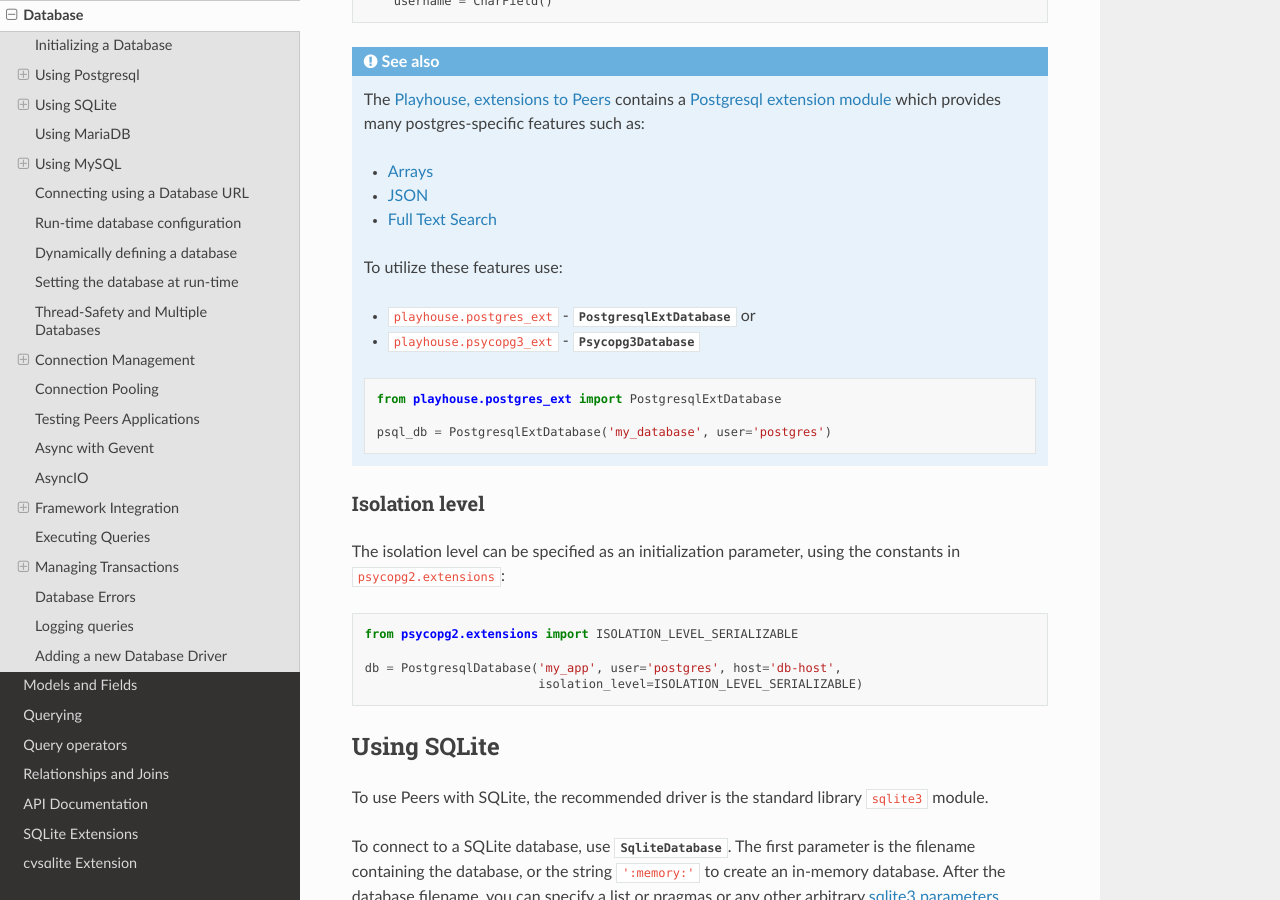
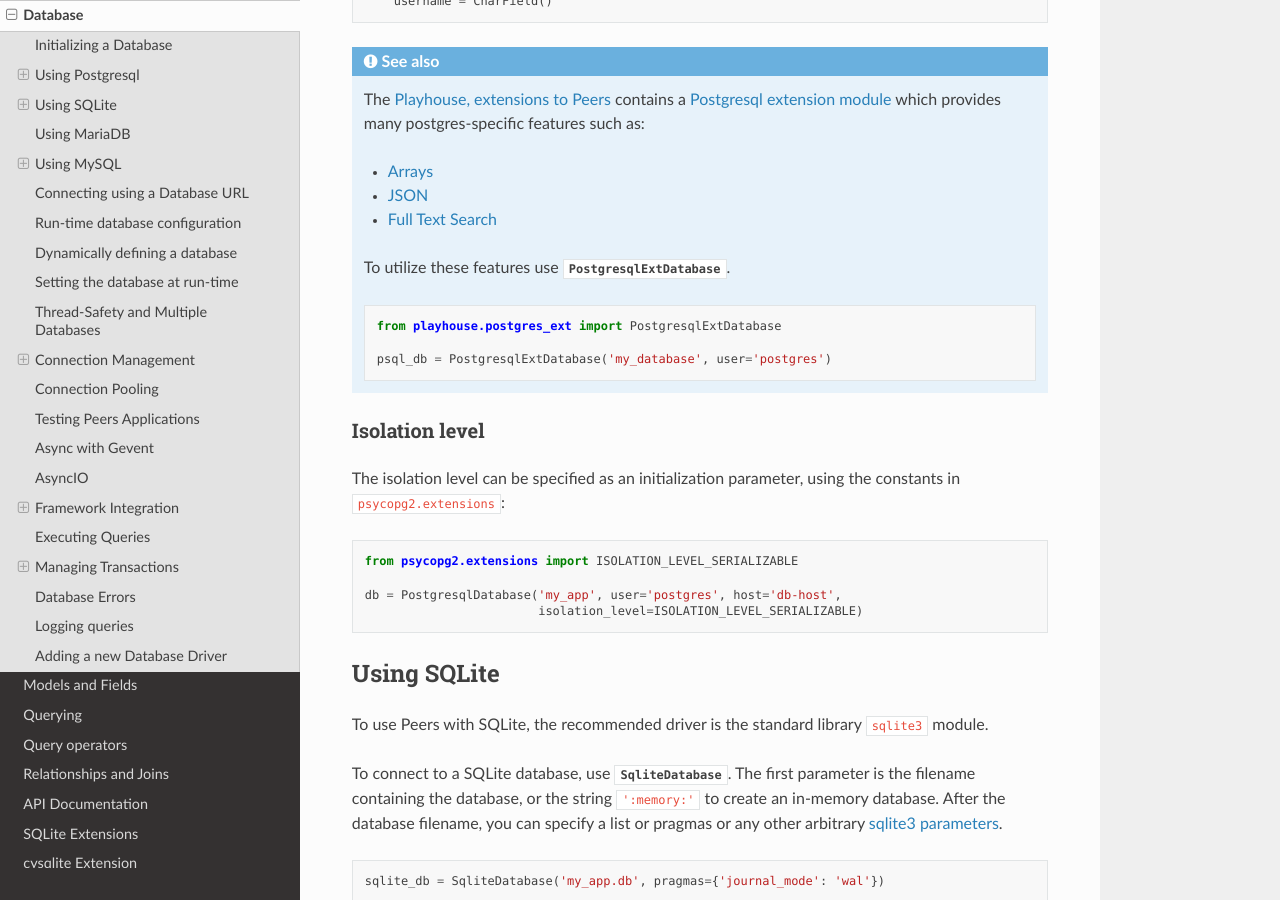
Before and after one commit to Star-DreamDev/myPeers, a Sphinx documentation site: the page built from docs/peers/database.rst, in a window 1280 px wide and 900 px high, scrolled down 2116 px. Built offline with Sphinx 7.4.7 and the Read the Docs theme 2.0.0, drawn with Linux system fonts in a browser that asks for light colours; the version number could not be read and is left out.

Commit message:
Remove outdated psycopg3 doc sections
[skip ci]

```diff
--- a/docs/peers/database.rst
+++ b/docs/peers/database.rst
@@ -123,10 +123,7 @@ parameters:
     * :ref:`JSON <pgjson>`
     * :ref:`Full Text Search <pg_fts>`
 
-    To utilize these features use:
-
-    * ``playhouse.postgres_ext`` - :py:class:`PostgresqlExtDatabase` or
-    * ``playhouse.psycopg3_ext`` - :py:class:`Psycopg3Database`
+    To utilize these features use :py:class:`PostgresqlExtDatabase`.
 
     .. code-block:: python
 
```
Also changed, not shown: docs/peers/playhouse.rst (+2 -43 lines).
